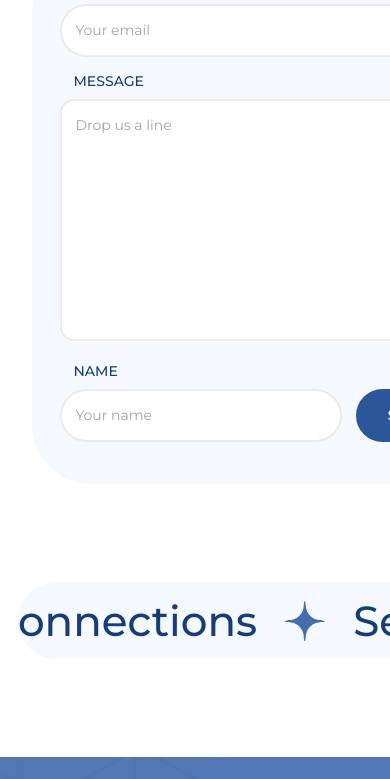
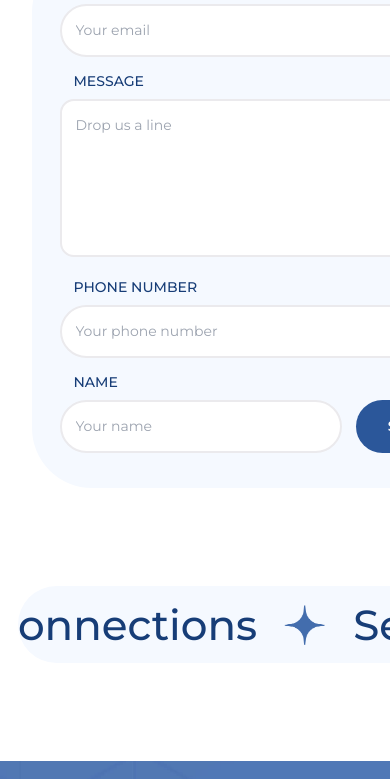
Before and after one commit to sasha-odintsov/magenda-landing, a website: page index.html in a window 390 px wide. Shown: the part 4770-5549 px from the top of the page. Drawn offline with nearby package versions, Linux system fonts and the light colour scheme.

Commit message:
Added phone number field, jquery mask

```diff
--- a/index.html
+++ b/index.html
@@ -9,6 +9,7 @@
     <script src="/js/swiper-bundle.min.js"></script>
     <script src="https://www.google.com/recaptcha/api.js?render=6Ld7bTgpAAAAAFlJzGkSK2YlG_Vpk0LcyZ-5AcFo"></script>
     <script src="js/jquery-3.7.1.min.js"></script>
+    <script src="https://cdnjs.cloudflare.com/ajax/libs/jquery.mask/1.14.16/jquery.mask.min.js"></script>
     <script src="js/main.js"></script>
   </head>
   <body class="max-w-screen-4xl 4xl:mx-auto w-[1024px] lg:w-full">
@@ -1784,7 +1785,7 @@
         </p>
         <div class="flex 2xl:gap-x-20 gap-x-8">
           <form
-            class="w-1/2 bg-blue-light rounded-main 2xl:py-10 py-5 px-8 relative"
+            class="w-1/2 bg-blue-light rounded-main 2xl:py-8 py-5 px-8 relative"
             id="form-main"
             novalidate
           >
@@ -1794,7 +1795,7 @@
             <input
               type="email"
               placeholder="Your email"
-              class="p-4 w-full rounded-full input-border 2xl:mb-7 mb-2"
+              class="p-4 w-full rounded-full input-border 2xl:mb-4 mb-2"
               id="input-email-main"
               name="email"
               required
@@ -1803,17 +1804,28 @@
               Message
             </label>
             <textarea
-              rows="10"
-              class="2xl:mb-7 mb-2 rounded-2xl input-border resize-none w-full p-4"
+              rows="6"
+              class="2xl:mb-4 mb-2 rounded-2xl input-border resize-none w-full p-4"
               placeholder="Drop us a line"
               id="textarea-main"
               name="text"
               required
             ></textarea>
+            <label class="text-label 2xl:m-4 mx-4 my-2" for="input-tel-main">
+              Phone Number
+            </label>
+            <input
+              type="tel"
+              placeholder="Your phone number"
+              class="p-4 w-full rounded-full input-border 2xl:mb-4 mb-2"
+              id="input-tel-main"
+              name="phone"
+              required
+            />
             <label class="text-label 2xl:m-4 mx-4 my-2" for="input-text-main">
               Name
             </label>
-            <div class="flex mb-7">
+            <div class="flex mb-5">
               <input
                 type="text"
                 placeholder="Your name"
--- a/js/main.js
+++ b/js/main.js
@@ -9,6 +9,8 @@ $(document).ready(() => {
   });
 
   $(".current-year").html(new Date().getFullYear());
+
+  $("#input-tel-main, #input-tel-contacts").mask("(000) 000-0000");
 
   const checkForm = (form) => {
     const patternEmail = /^[^ ]+@[^ ]+\.[a-z]{2,4}$/;
@@ -44,7 +46,7 @@ $(document).ready(() => {
     if (status === "success") {
       el.removeClass("text-red-500")
         .addClass("text-blue-dark")
-        .html("Message Sent");
+        .html("Email was sent successfully");
     } else {
       el.removeClass("text-blue-dark")
         .addClass("text-red-500")
```
Also changed, not shown: contacts.html (+14 -2 lines), public/styles.css.
